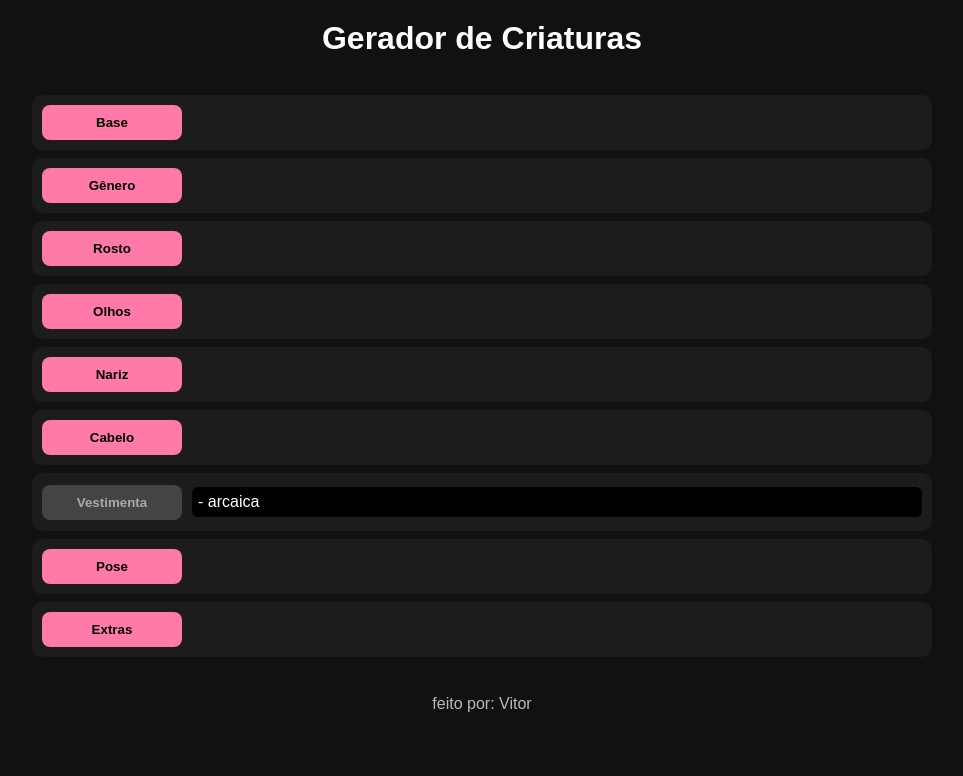
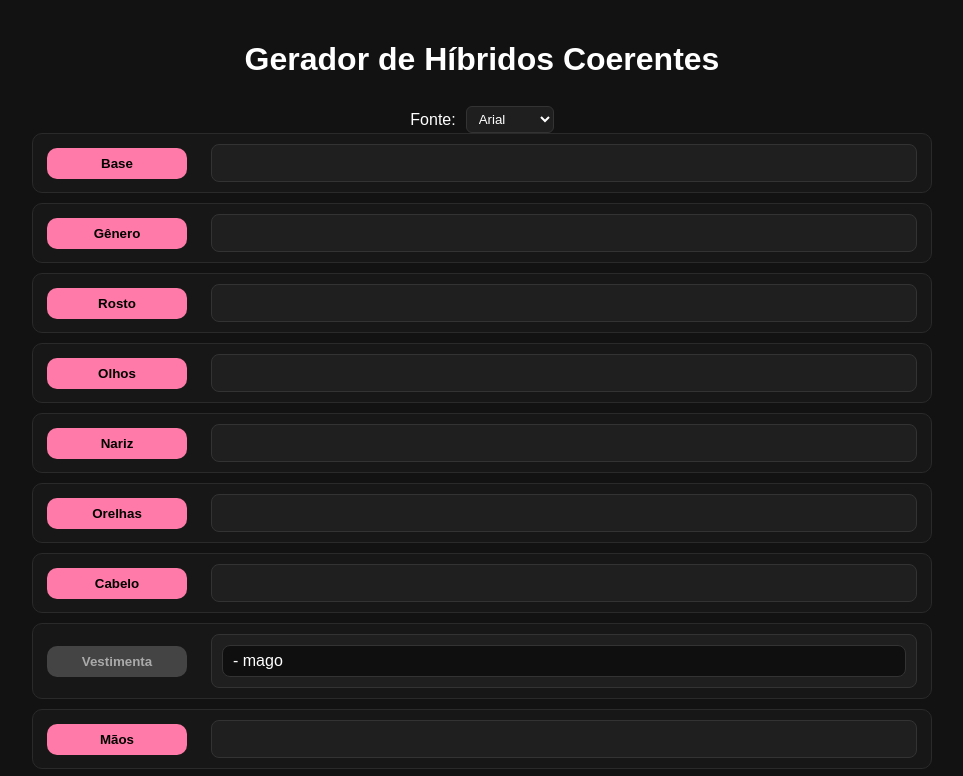
Before and after one commit to VitorGmx/HumanHibridGenerator, a plain HTML site: page index.html in a window 1280 px wide. Both pictures are taken after a click on the button "Vestimenta". Shown: the top 776 px of the page, without its empty margins (158-1121 px from the left). Drawn offline with Linux system fonts and the light colour scheme.

Commit message:
Update index.html

```diff
--- a/index.html
+++ b/index.html
@@ -1,50 +1,58 @@
-<!DOCTYPE html>
-<html lang="pt-br">
+<!DOCTYPE html><html lang="pt-br">
 <head>
-<meta charset="UTF-8">
-<meta name="viewport" content="width=device-width, initial-scale=1.0">
-<title>Gerador de Criaturas</title>
-
-<style>
+  <meta charset="UTF-8" />
+  <meta name="viewport" content="width=device-width, initial-scale=1.0" />
+  <title>Gerador de Híbridos Coerentes</title>  <style>
     body{
+      font-family: var(--font, Arial);
+      background:#121212;
+      color:#fff;
       margin:0;
-  font-family: Arial;
-  background:#111;
-  color:#fff;
+      padding:20px;
+      display:flex;
+      flex-direction:column;
+      align-items:center;
     }
 
-h1{
-  text-align:center;
-  margin:20px 0;
+    h1{margin-bottom:18px;}
+
+    .container{
+      width:100%;
+      max-width:900px;
+      display:flex;
+      justify-content:center;
     }
 
-.container{
-  max-width:900px;
-  margin:auto;
-  padding:10px;
+    .controls{
+      width:100%;
+      display:flex;
+      flex-direction:column;
+      gap:10px;
     }
 
     .row{
       display:flex;
       align-items:center;
       justify-content:space-between;
-  background:#1c1c1c;
-  margin:8px 0;
-  padding:10px;
+      gap:12px;
+      padding:10px 14px;
+      border:1px solid #2a2a2a;
       border-radius:10px;
+      background:#171717;
     }
 
     button{
       background:#ff7aa8;
       border:none;
-  padding:10px;
-  border-radius:8px;
+      padding:8px 12px;
+      border-radius:10px;
       cursor:pointer;
       font-weight:bold;
+      color:#000;
       width:140px;
     }
 
-button:disabled{
+    button.locked{
       background:#444;
       color:#aaa;
       cursor:not-allowed;
@@ -52,158 +60,181 @@ button:disabled{
 
     .value{
       flex:1;
-  margin-left:10px;
+      margin-left:12px;
+      background:#1f1f1f;
+      border:1px solid #333;
+      padding:8px 10px;
+      border-radius:8px;
+      min-height:20px;
+      display:flex;
+      align-items:center;
+      justify-content:space-between;
+      gap:8px;
     }
 
     .box{
-  background:#000;
-  padding:6px;
-  margin:4px 0;
-  border-radius:6px;
+      background:#0f0f0f;
+      border:1px solid #333;
+      padding:6px 10px;
+      border-radius:8px;
+      width:100%;
+      display:flex;
+      justify-content:space-between;
+      margin:2px 0;
+    }
+
+    .extras{
+      display:flex;
+      flex-direction:column;
+      gap:6px;
+      flex:1;
+      margin-left:12px;
     }
 
     footer{
-  text-align:center;
-  margin:20px;
+      margin-top:20px;
+      font-size:12px;
       opacity:0.7;
     }
-</style>
-</head>
 
-<body>
+    .font-box{
+      margin-top:10px;
+      display:flex;
+      gap:10px;
+      align-items:center;
+    }
 
-<h1>Gerador de Criaturas</h1>
+    select{
+      background:#1f1f1f;
+      color:#fff;
+      border:1px solid #333;
+      padding:4px 8px;
+      border-radius:6px;
+    }
+  </style></head>
+<body><h1>Gerador de Híbridos Coerentes</h1><div class="font-box">
+  Fonte:
+  <select onchange="changeFont(this.value)">
+    <option value="Arial">Arial</option>
+    <option value="Verdana">Verdana</option>
+    <option value="Georgia">Georgia</option>
+    <option value="Courier New">Courier</option>
+  </select>
+</div><div class="container">
+  <div class="controls"><div class="row"><button id="baseBtn" onclick="setBase()">Base</button><div class="value" id="base"></div></div>
+<div class="row"><button id="generoBtn" onclick="setGenero()">Gênero</button><div class="value" id="genero"></div></div>
+<div class="row"><button id="rostoBtn" onclick="setRosto()">Rosto</button><div class="value" id="rosto"></div></div>
+<div class="row"><button id="olhosBtn" onclick="setOlhos()">Olhos</button><div class="value" id="olhos"></div></div>
+<div class="row"><button id="narizBtn" onclick="setNariz()">Nariz</button><div class="value" id="nariz"></div></div>
+<div class="row"><button id="orelhasBtn" onclick="setOrelhas()">Orelhas</button><div class="value" id="orelhas"></div></div>
 
-<div class="container">
+<div class="row"><button id="cabeloBtn" onclick="setCabelo()">Cabelo</button><div class="value" id="cabelo"></div></div>
+<div class="row"><button id="vestimentaBtn" onclick="setVestimenta()">Vestimenta</button><div class="value" id="vestimenta"></div></div>
 
-  <div class="row"><button id="baseBtn">Base</button><div id="base" class="value"></div></div>
-  <div class="row"><button id="generoBtn">Gênero</button><div id="genero" class="value"></div></div>
-  <div class="row"><button id="rostoBtn">Rosto</button><div id="rosto" class="value"></div></div>
-  <div class="row"><button id="olhosBtn">Olhos</button><div id="olhos" class="value"></div></div>
-  <div class="row"><button id="narizBtn">Nariz</button><div id="nariz" class="value"></div></div>
-  <div class="row"><button id="cabeloBtn">Cabelo</button><div id="cabelo" class="value"></div></div>
-  <div class="row"><button id="vestimentaBtn">Vestimenta</button><div id="vestimenta" class="value"></div></div>
-  <div class="row"><button id="poseBtn">Pose</button><div id="pose" class="value"></div></div>
+<div class="row"><button id="maosBtn" onclick="setMaos()">Mãos</button><div class="value" id="maos"></div></div>
+<div class="row"><button id="pesBtn" onclick="setPes()">Pés</button><div class="value" id="pes"></div></div>
+<div class="row"><button id="corBtn" onclick="setCor()">Cor</button><div class="value" id="cor"></div></div>
+<div class="row"><button id="poseBtn" onclick="setPose()">Pose</button><div class="value" id="pose"></div></div>
 
 <div class="row">
-    <button id="extrasBtn">Extras</button>
-    <div id="extras" class="value"></div>
+  <button id="extrasBtn" onclick="setExtras()">Extras</button>
+  <div class="extras" id="extras">
+    <div class="box">-</div>
+    <div class="box">-</div>
+    <div class="box">-</div>
+    <div class="box">-</div>
+  </div>
 </div>
 
   </div>
-
-<footer>feito por: Vitor</footer>
-
-<script>
-"use strict";
-
-/* =========================
-   DADOS
-========================= */
-const data = {
+</div><footer>feito por: Victor G MX</footer><script>
+const traits={
   base:["Humano","Elfo","Goblin","Orc","Vampiro","Anjo","Demônio","Gigante","Sereia","Lobisomem"],
   genero:["masculino","feminino"],
-  rosto:["fino","quadrado","marcado","animal"],
-  olhos:["negros","dourados","heterocromia","normais"],
-  nariz:["reto","quebrado","fino","achatado"],
-  cabelo:["curto","longo","crespo","liso","ondulado","loiro curto","moreno liso"],
-  vestimenta:["leve","pesada","tribal","arcaica","capa","mago simples","caçador","ritual simples"],
-  pose:["em pé","agachado","correndo","flutuando","em combate"],
-  extras:["chifres","asas","fumaça","ossos","cristais","musgo","espinhos","energia instável"]
+  rosto:["fino","quadrado","animal","antigo","marcado","vazio"],
+  olhos:["normais","negros","dourados","heterocromia","de luz","de inseto"],
+  nariz:["reto","quebrado","achatado","fino"],
+  orelhas:["humanas","pontudas","felinas","dracônicas","sem orelha"],
+
+  cabelo:["curto","médio","longo","crespo","liso","ondulado","loiro curto","loiro longo","moreno liso","moreno bagunçado"],
+
+  vestimenta:["rasgada","leve","pesada","tribal","arcaica","sombria","ritual","capa","mago","natureza","caçador"],
+
+  maos:["normais","garras","dedos longos","metálicas"],
+  pes:["humanos","digitígrados","cascos","flutuantes"],
+  cor:["pálido","negro","cinza","azulado"],
+  pose:["em pé","agachado","flutuando","correndo","sentado","em combate","de joelhos","levitando"],
+  extras:["chifres","cogumelos","flores","espinhos","fumaça","asas","ossos expostos","cristais","musgo vivo","energia instável"]
 };
 
-let locked = {};
+let locked={};
 
-/* =========================
-   FUNÇÕES SEGURAS
-========================= */
+function pick(arr){return arr[Math.floor(Math.random()*arr.length)];}
 
-function rand(arr){
-  return arr[Math.floor(Math.random() * arr.length)];
+function animate(list,cb){
+  let i=0;
+  const t=setInterval(()=>{
+    cb(pick(list));
+    i++;
+    if(i>8)clearInterval(t);
+  },60);
 }
 
-function animate(el, arr, cb){
-  let i = 0;
-  const t = setInterval(() => {
-    el.textContent = rand(arr);
-    i++;
-    if(i > 6) clearInterval(t);
-  }, 60);
+function lock(btn){btn.classList.add("locked");btn.disabled=true;}
+
+function setTrait(key,id){
+  if(locked[key])return;
+  animate(traits[key],v=>document.getElementById(id).innerText=v);
+  setTimeout(()=>{
+    const v=pick(traits[key]);
+    document.getElementById(id).innerHTML="<div class='box'>- " + v + "</div>";
+    locked[key]=true;
+    lock(document.getElementById(id+"Btn"));
+  },700);
 }
 
-function setTrait(key){
-  if(locked[key]) return;
+function setBase(){setTrait("base","base");}
+function setGenero(){setTrait("genero","genero");}
+function setRosto(){setTrait("rosto","rosto");}
+function setOlhos(){setTrait("olhos","olhos");}
+function setNariz(){setTrait("nariz","nariz");}
+function setOrelhas(){setTrait("orelhas","orelhas");}
+function setCabelo(){setTrait("cabelo","cabelo");}
+function setVestimenta(){setTrait("vestimenta","vestimenta");}
+function setMaos(){setTrait("maos","maos");}
+function setPes(){setTrait("pes","pes");}
+function setCor(){setTrait("cor","cor");}
+function setPose(){setTrait("pose","pose");}
 
-  const el = document.getElementById(key);
-  const btn = document.getElementById(key + "Btn");
+function setExtras(){
+  if(locked.extras)return;
 
-  animate(el, data[key]);
+  const boxes=document.querySelectorAll("#extras .box");
+  let used=[];
 
-  setTimeout(() => {
-    const final = rand(data[key]);
-    el.innerHTML = `<div class="box">- ${final}</div>`;
-    locked[key] = true;
-    btn.disabled = true;
-  }, 450);
+  let i=0;
+  const interval=setInterval(()=>{
+    boxes.forEach(b=>b.innerText="-");
+    boxes.forEach(b=>b.innerText=pick(traits.extras));
+    i++;
+    if(i>8)clearInterval(interval);
+  },80);
+
+  setTimeout(()=>{
+    boxes.forEach(b=>{
+      let v;
+      do{v=pick(traits.extras);}while(used.includes(v));
+      used.push(v);
+      b.innerHTML="- " + v;
+    });
+
+    locked.extras=true;
+    lock(document.getElementById("extrasBtn"));
+  },800);
 }
 
-/* =========================
-   EXTRAS (4 slots seguros)
-========================= */
-
-function setExtras(){
-  if(locked.extras) return;
-
-  const el = document.getElementById("extras");
-  const used = [];
-
-  let i = 0;
-  const anim = setInterval(() => {
-    el.textContent = rand(data.extras);
-    i++;
-    if(i > 6) clearInterval(anim);
-  }, 60);
-
-  setTimeout(() => {
-    el.innerHTML = "";
-
-    for(let i = 0; i < 4; i++){
-      let v;
-      do {
-        v = rand(data.extras);
-      } while(used.includes(v));
-
-      used.push(v);
-
-      const div = document.createElement("div");
-      div.className = "box";
-      div.textContent = "- " + v;
-      el.appendChild(div);
+function changeFont(f){
+  document.documentElement.style.setProperty("--font", f);
 }
-
-    locked.extras = true;
-    document.getElementById("extrasBtn").disabled = true;
-  }, 450);
-}
-
-/* =========================
-   EVENTOS (seguro pro GitHub)
-========================= */
-
-window.addEventListener("DOMContentLoaded", () => {
-
-  const keys = ["base","genero","rosto","olhos","nariz","cabelo","vestimenta","pose"];
-
-  keys.forEach(k => {
-    const btn = document.getElementById(k + "Btn");
-    btn.addEventListener("click", () => setTrait(k));
-  });
-
-  document.getElementById("extrasBtn")
-    .addEventListener("click", setExtras);
-
-});
-</script>
-
-</body>
+</script></body>
 </html>
```
Lines whose indentation alone changed are shown as unchanged.
